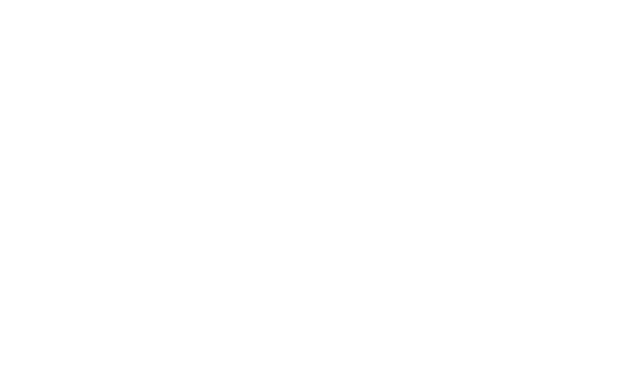
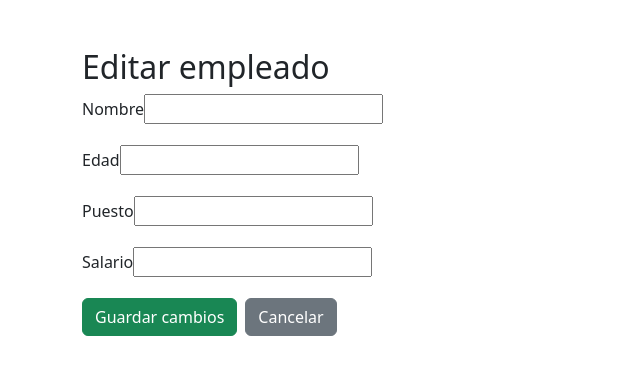
Before and after one commit to JavierGavidia/Crud_Empleados_React_NodeJS, a React (Vite) app in the folder client/: page /editar/1 in a window 1280 px wide. Before the commit this address had no page. Shown: the top 374 px of the page, without its empty margins (0-640 px from the left). Built offline with nearby package versions, Linux system fonts and the light colour scheme; no server answers.

Commit message:
Añadida funcionalidad de edición del empleado

```diff
--- a/client/src/App.jsx
+++ b/client/src/App.jsx
@@ -2,6 +2,7 @@
 
 import EmpleadosPage from "./pages/EmpleadosPage";
 import CrearEmpleadoPage from "./pages/CrearEmpleadoPage";
+import EditarEmpleadoPage from "./pages/EditarEmpleadoPage";
 
 function App() {
   return (
@@ -10,6 +11,7 @@
 
         <Route path="/" element={<EmpleadosPage />} />
         <Route path="/crear" element={<CrearEmpleadoPage />} />
+        <Route path="/editar/:id" element={<EditarEmpleadoPage />} />
 
       </Routes>
     </BrowserRouter>
--- /dev/null
+++ b/client/src/pages/EditarEmpleadoPage.jsx
@@ -0,0 +1,83 @@
+import { useEffect, useState } from "react";
+import { useParams, useNavigate } from "react-router-dom";
+import { getEmpleadoById, actualizarEmpleado } from "../services/empleadosService";
+
+function EditarEmpleadoPage() {
+
+    const { id } = useParams(); // id de la URL
+    const navigate = useNavigate();
+
+    // Estando del formulario
+    const [empleado, setEmpleado] = useState({
+        nombre: "",
+        edad: "",
+        puesto: "",
+        salario: ""
+    });
+
+    // ======================
+    // Cargar empleado
+    // ======================
+    useEffect(() => {
+
+        const cargarEmpleado = async () => {
+            const data = await getEmpleadoById(id);
+            setEmpleado(data);
+        }
+
+        cargarEmpleado();
+    }, [id]);
+
+    // =======================
+    // Controlar inputs
+    // =======================
+    const handleChange = (e) => {
+        const {name, value} = e.target;
+
+        setEmpleado({...empleado, [name]: value});
+    };
+
+    // =======================
+    // Guardar cambios
+    // =======================
+    const handleSubmit =  async (e) => {
+        e.preventDefault();
+
+        await actualizarEmpleado(id, empleado);
+
+        navigate("/");
+    };
+
+    return (
+        <div className="container mt-5">
+            <h2>Editar empleado</h2>
+
+            <form onSubmit={handleSubmit}>
+                <div className="mb-3">
+                    <label htmlFor="nombre" className="form-label">Nombre</label>
+                    <input type="text" className="formControl" name="nombre" value={empleado.nombre} onChange={handleChange} />
+                </div>
+                <div className="mb-3">
+                    <label htmlFor="edad" className="form-label">Edad</label>
+                    <input type="number" className="formControl" name="edad" value={empleado.edad} onChange={handleChange} />
+                </div>
+                <div className="mb-3">
+                    <label htmlFor="puesto" className="form-label">Puesto</label>
+                    <input type="text" className="formControl" name="puesto" value={empleado.puesto} onChange={handleChange} />
+                </div>
+                <div className="mb-3">
+                    <label htmlFor="salario" className="form-label">Salario</label>
+                    <input type="number" className="formControl" name="salario" value={empleado.salario} onChange={handleChange} />
+                </div>
+
+                {/* Si no le ponemos nada al boton de un formulario será submit por defecto no le tenemos que poner el onClick */}
+                <button type="submit" className="btn btn-success me-2">Guardar cambios</button>
+
+                <button type="button" className="btn btn-secondary" onClick={() => navigate("/")}>Cancelar</button>
+
+            </form>
+        </div>
+    );
+}
+
+export default EditarEmpleadoPage;
--- a/client/src/pages/EmpleadosPage.jsx
+++ b/client/src/pages/EmpleadosPage.jsx
@@ -68,6 +68,22 @@
         }
     });
 
+    // Devuelve el icono de orden para cada columna
+    const ponerIconoOrden = (campoColumna) => {
+        //Si esta columna no está siendo ordenada
+        if(configuracionOrden.campo !== campoColumna) {
+            return "⬍"; // icono neutro
+        }
+
+        // Si esta ordenada ascendente
+        if (configuracionOrden.direccion === "asc"){
+            return "▲";
+        }
+
+        // Si está ordenada descendente
+        return "▼";
+    }
+
 
     return (
         <div className="container mt-5">
@@ -78,10 +94,11 @@
             <table className="table table-striped">
                 <thead>
                     <tr>
-                        <th onClick={() => cambiarOrdenColumna("nombre")} style={{cursor:"pointer"}}>Nombre</th>
-                        <th onClick={() => cambiarOrdenColumna("edad")} style={{cursor:"pointer"}}>Edad</th>
-                        <th onClick={() => cambiarOrdenColumna("puesto")} style={{cursor:"pointer"}}>Puesto</th>
-                        <th onClick={() => cambiarOrdenColumna("salario")} style={{cursor:"pointer"}}>Salario</th>
+                        <th onClick={() => cambiarOrdenColumna("nombre")} style={{cursor:"pointer"}}>Nombre {ponerIconoOrden("nombre")}</th>
+                        <th onClick={() => cambiarOrdenColumna("edad")} style={{cursor:"pointer"}}>Edad {ponerIconoOrden("edad")}</th>
+                        <th onClick={() => cambiarOrdenColumna("puesto")} style={{cursor:"pointer"}}>Puesto {ponerIconoOrden("puesto")}</th>
+                        <th onClick={() => cambiarOrdenColumna("salario")} style={{cursor:"pointer"}}>Salario {ponerIconoOrden("salario")}</th>
+                        <th></th>
                     </tr>
                 </thead>
                 <tbody>
@@ -91,6 +108,15 @@
                             <td>{empleado.edad}</td>
                             <td>{empleado.puesto}</td>
                             <td>{empleado.salario}</td>
+
+                            {/* Boton para editar el cliente */}
+                            <td>
+                                <button className="btn btn-warning btn-sm"
+                                onClick={() => {
+                                    navigate(`/editar/${empleado.id}`)
+                                }}
+                                >Editar</button>
+                            </td>
                         </tr>
                     ))}
                 </tbody>
--- a/client/src/services/empleadosService.js
+++ b/client/src/services/empleadosService.js
@@ -22,3 +22,21 @@
     return response.json();
 
 };
+
+// Obtener empleado por id
+export const getEmpleadoById = async (id) => {
+    const response = await fetch(`${API_URL}/${id}`);
+    return response.json();
+}
+
+export const actualizarEmpleado  = async (id, empleado) => {
+    const response = await fetch(`${API_URL}/${id}`, {
+        method: "PUT",
+        headers: {
+            "Content-Type": "application/json"
+        },
+        body: JSON.stringify(empleado)
+    });
+
+    return response.json();
+};
```
Also changed, not shown: 2 other files (tests, documents, lock files or other folders).
